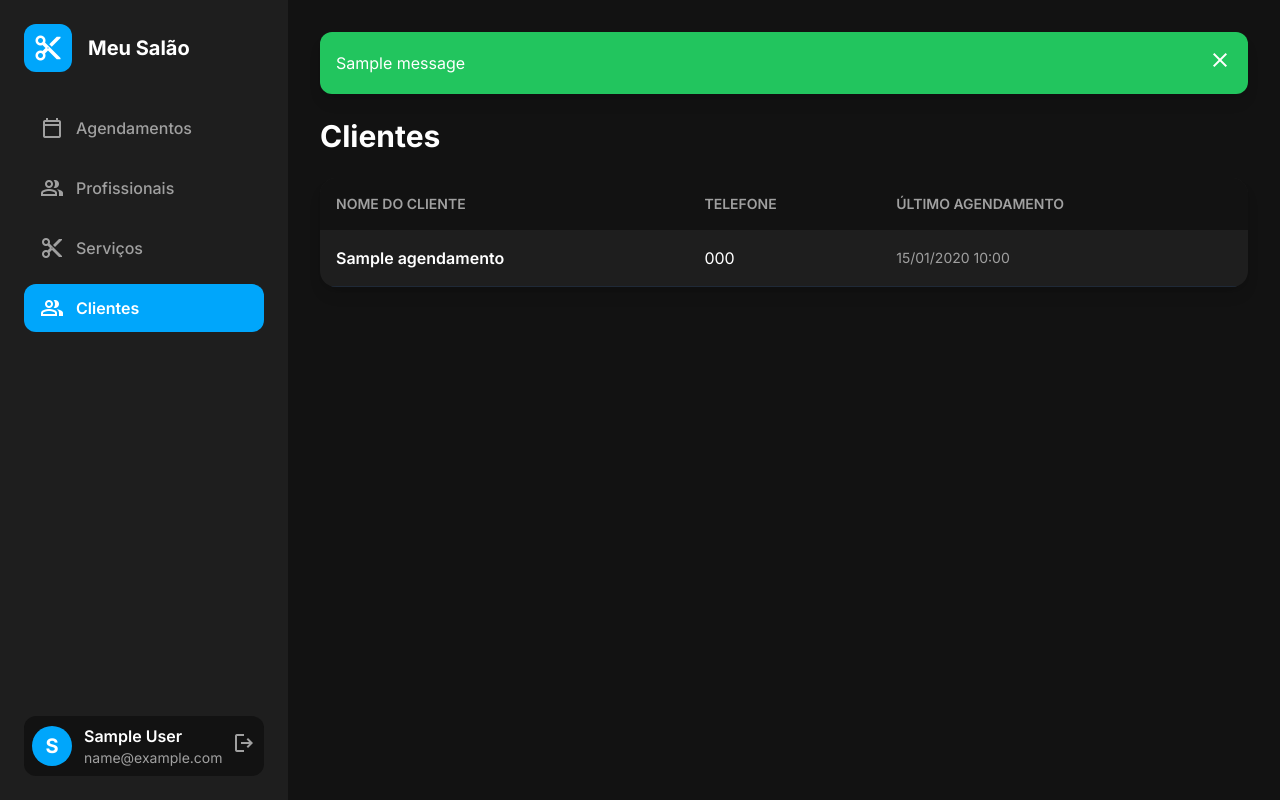
After one commit to juanhlalmeida/assistente-agendamento-ia, a Flask app: page /clientes/ in a window 1280 px wide. The commit adds this page. Run offline with Flask 3, Linux system fonts and the light colour scheme; a user stored in the database is signed in; tables that the repository leaves empty hold one stand-in row (values such as "Sample post"); one stand-in notice (Sample message) is shown; some libraries are stand-ins or nearby versions.

Commit message:
Implementa página de listagem de Clientes

```diff
--- a/app/__init__.py
+++ b/app/__init__.py
@@ -74,7 +74,11 @@ def create_app(config_class=Config) -> Flask:
     except Exception as e:
          app.logger.error(f"ERRO ao registar blueprint 'profissionais': {e}")
     # ------------------------------------
-
+    try:
+        from app.blueprints.clientes.routes import bp as clientes_bp
+        app.register_blueprint(clientes_bp) # Já tem url_prefix='/clientes'
+    except Exception as e:
+         app.logger.error(f"ERRO ao registar blueprint 'clientes': {e}")
     # -------------------------------
 
     # Healthcheck
--- /dev/null
+++ b/app/blueprints/clientes/routes.py
@@ -0,0 +1,61 @@
+# app/blueprints/clientes/routes.py
+import logging
+from flask import Blueprint, render_template, request, redirect, url_for, flash, current_app
+from sqlalchemy import distinct, func # Para buscar clientes únicos
+from app.models.tables import Agendamento # Importa Agendamento para buscar clientes
+from app.extensions import db
+from flask_login import login_required, current_user # Para proteger e filtrar
+
+# Cria o Blueprint 'clientes' com prefixo /clientes
+bp = Blueprint('clientes', __name__, url_prefix='/clientes')
+
+logging.basicConfig(level=logging.INFO, format="%(asctime)s - %(levelname)s - %(message)s")
+
+@bp.route('/')
+@login_required
+def index():
+    """Exibe a lista de clientes únicos da barbearia logada."""
+    if not hasattr(current_user, 'barbearia_id') or not current_user.barbearia_id:
+        flash('Erro: Usuário inválido ou não associado a uma barbearia.', 'danger')
+        return redirect(url_for('auth.login')) # Ajuste se necessário
+
+    barbearia_id_logada = current_user.barbearia_id
+
+    try:
+        # Consulta para buscar clientes únicos (nome e telefone)
+        # Agrupa por telefone e nome, pega o último agendamento como referência (opcional)
+        # Ordena por nome
+        clientes_unicos = db.session.query(
+                Agendamento.nome_cliente,
+                Agendamento.telefone_cliente,
+                func.max(Agendamento.data_hora).label('ultimo_agendamento') # Pega a data do último agendamento
+            ).filter(
+                Agendamento.barbearia_id == barbearia_id_logada
+            ).group_by(
+                Agendamento.nome_cliente,
+                Agendamento.telefone_cliente
+            ).order_by(
+                Agendamento.nome_cliente.asc()
+            ).all()
+
+        # Formatamos para facilitar o template (Opcional, pode ser feito no template)
+        lista_clientes = [
+            {
+                'nome': nome,
+                'telefone': telefone,
+                'ultimo_agendamento': ultimo
+            }
+            for nome, telefone, ultimo in clientes_unicos
+        ]
+
+    except Exception as e:
+        current_app.logger.error(f"Erro ao buscar clientes para barbearia {barbearia_id_logada}: {e}", exc_info=True)
+        flash('Ocorreu um erro ao carregar a lista de clientes.', 'danger')
+        lista_clientes = []
+
+    return render_template('clientes.html', clientes=lista_clientes)
+
+# --- ROTAS FUTURAS (Ex: Ver detalhes do cliente, histórico) ---
+# @bp.route('/<int:cliente_id>') # Ou talvez buscar pelo telefone?
+# @login_required
+# def detalhes_cliente(cliente_id): pass
--- a/app/templates/base.html
+++ b/app/templates/base.html
@@ -90,7 +90,17 @@
             <span class="material-symbols-outlined">cut</span>
             <p class="text-base">Serviços</p>
           </a>
+
           {# ----------------------------------------------------------- #}
+          {# --- NOVO LINK CLIENTES --- #}
+
+          <a class="flex items-center gap-3 px-4 py-3 rounded-lg {% if request.endpoint.startswith('clientes.') %}bg-primary text-white font-semibold{% else %}text-text-secondary-dark hover:bg-white/5 font-medium{% endif %}"
+             href="{{ url_for('clientes.index') }}">
+            <span class="material-symbols-outlined">group</span>
+            <p class="text-base">Clientes</p>
+          </a>
+
+          {# -------------------------- #}
         </nav>
 
         {# Rodapé restaurado com current_user e logout #}
--- /dev/null
+++ b/app/templates/clientes.html
@@ -0,0 +1,73 @@
+{% extends 'base.html' %}
+
+{% block title %}Clientes Cadastrados{% endblock %}
+
+{% block content %}
+  {# Mensagens Flash #}
+  {% with messages = get_flashed_messages(with_categories=true) %}
+    {% if messages %}
+      {% for category, message in messages %}
+        {% set color_class = 'bg-blue-500' %}
+        {% if category == 'success' %}{% set color_class = 'bg-green-500' %}{% endif %}
+        {% if category == 'danger' %}{% set color_class = 'bg-red-500' %}{% endif %}
+        {% if category == 'warning' %}{% set color_class = 'bg-yellow-500' %}{% endif %}
+
+        <div class="{{ color_class }} text-white p-4 rounded-lg mb-6 flex justify-between items-center shadow-lg" role="alert">
+          <span>{{ message }}</span>
+          <button type="button" onclick="this.parentElement.remove()">
+            <span class="material-symbols-outlined">close</span>
+          </button>
+        </div>
+      {% endfor %}
+    {% endif %}
+  {% endwith %}
+
+  {# Cabeçalho da Página #}
+  <div class="flex justify-between items-center mb-6">
+    <h2 class="text-text-primary-dark text-3xl font-bold">Clientes</h2>
+    {# Poderíamos adicionar um botão "Novo Cliente" no futuro, embora eles sejam criados via agendamento #}
+    {# <a href="#"
+       class="flex cursor-pointer items-center justify-center gap-2 overflow-hidden rounded-lg h-12 px-6 bg-primary text-white text-base font-bold hover:bg-primary/90 transition-colors">
+      <span class="material-symbols-outlined">add</span>
+      <span class="truncate">Novo Cliente</span>
+    </a> #}
+  </div>
+
+  {# Tabela de Clientes #}
+  <div class="bg-surface-dark rounded-xl shadow-lg overflow-x-auto">
+    <table class="w-full min-w-[600px] lg:min-w-full text-left align-middle">
+      <thead class="bg-background-dark">
+        <tr>
+          <th class="p-4 text-sm font-semibold text-text-secondary-dark uppercase">Nome do Cliente</th>
+          <th class="p-4 text-sm font-semibold text-text-secondary-dark uppercase">Telefone</th>
+          <th class="p-4 text-sm font-semibold text-text-secondary-dark uppercase">Último Agendamento</th>
+          {# Poderíamos adicionar ações como "Ver Histórico" #}
+          {# <th class="p-4 text-sm font-semibold text-text-secondary-dark uppercase text-center">Ações</th> #}
+        </tr>
+      </thead>
+      <tbody>
+        {% for cliente in clientes %}
+          <tr class="border-b border-gray-800 hover:bg-white/5">
+            <td class="p-4 font-semibold text-text-primary-dark">{{ cliente.nome }}</td>
+            <td class="p-4 text-text-primary-dark">{{ cliente.telefone }}</td>
+            {# Formata a data do último agendamento, se existir #}
+            <td class="p-4 text-text-secondary-dark text-sm">
+                {{ cliente.ultimo_agendamento.strftime('%d/%m/%Y %H:%M') if cliente.ultimo_agendamento else 'N/A' }}
+            </td>
+            {# <td class="p-4 text-center">
+              <a href="#" class="p-2 text-text-secondary-dark hover:text-primary rounded-full" title="Ver Histórico">
+                <span class="material-symbols-outlined">history</span>
+              </a>
+            </td> #}
+          </tr>
+        {% else %}
+          <tr>
+            <td colspan="3" class="p-8 text-center text-text-secondary-dark">Nenhum cliente encontrado. Faça o primeiro agendamento!</td>
+            {# Mudar colspan para 4 se adicionar coluna de ações #}
+          </tr>
+        {% endfor %}
+      </tbody>
+    </table>
+  </div>
+
+{% endblock %}
```
Also changed, not shown: app/blueprints/clientes/__init__.py (added).
